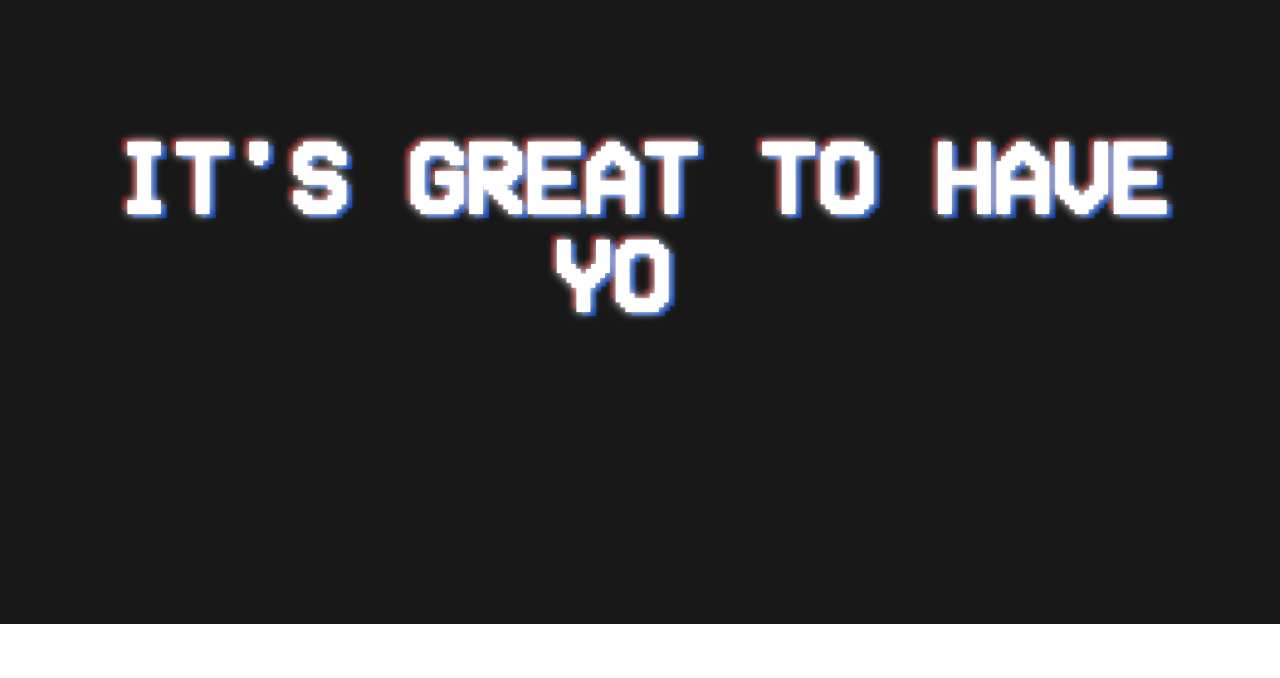
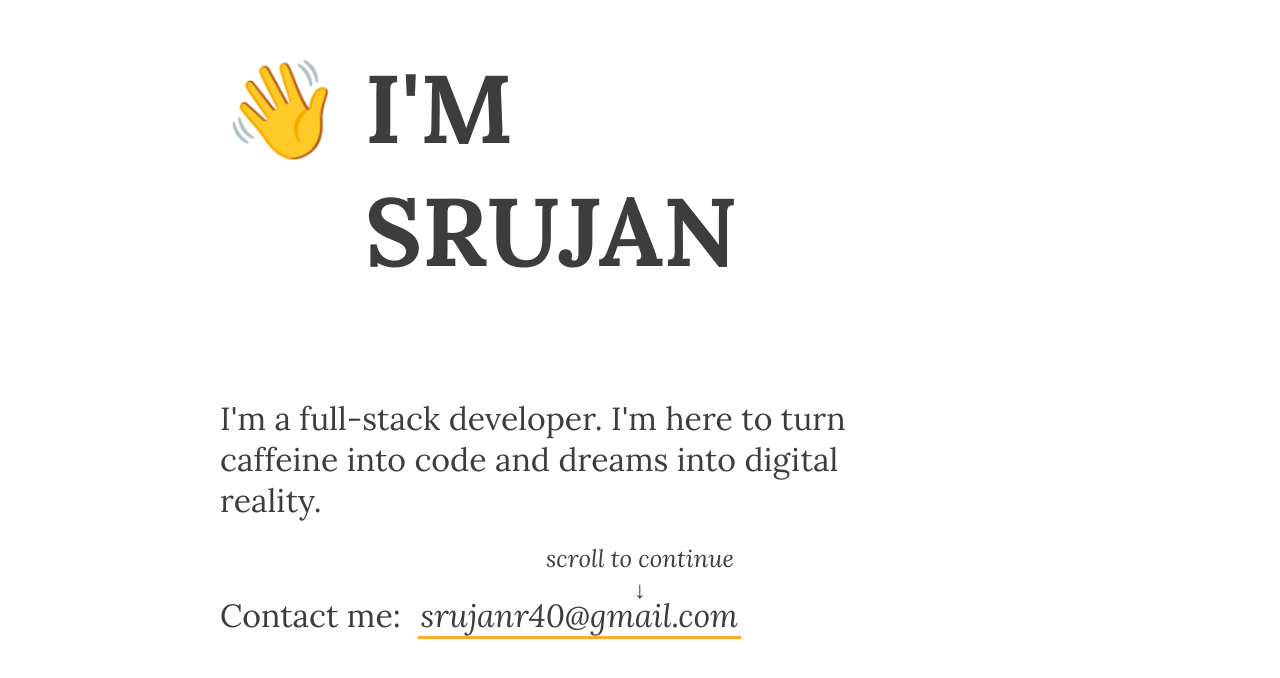
Before and after one commit to srujanr40/personal_website, a React (Create React App) app in the folder client/: page / in a window 1280 px wide. Shown: the part 176-854 px from the top of the page. Before the commit the page ends 800 px from the top, so only its background shows below. Built offline with nearby package versions, Linux system fonts and the light colour scheme.

Commit message:
working home intro to the home page

```diff
--- a/client/src/App.css
+++ b/client/src/App.css
@@ -3,6 +3,17 @@
   src: url('./fonts/vcr.ttf') format('truetype');
 }
 
+@font-face {
+  font-family: 'lora';
+  src: url('./fonts/lora.ttf') format('truetype');
+}
+
+@font-face {
+  font-family: 'lora-italic';
+  src: url('./fonts/lora-italic.ttf') format('truetype');
+}
+
 body {
-  font-family: 'VCR'; /* Fallback to sans-serif if 'VCR' is not available */
+  font-family: Arial, Helvetica, sans-serif;
+  background-color: #ffffff;
 }
--- a/client/src/App.js
+++ b/client/src/App.js
@@ -6,7 +6,6 @@ import {
 import './App.css'
 import './fonts/vcr.ttf'
 import Home from './components/Home/Home'
-import About from './components/About/About'
 
 function App() {
   return (
@@ -14,7 +13,6 @@ function App() {
         <main>
           <Routes>
             <Route path="/" element={<Home />} />
-            <Route path="/about" element={<About />} />
           </Routes>
         </main>
       </Router>
--- a/client/src/components/About/About.jsx
+++ /dev/null
@@ -1,9 +0,0 @@
-
-
-export default function About () {
-    return (
-        <div>
-            <h1>About</h1>
-        </div>
-    )
-}
--- /dev/null
+++ b/client/src/components/Email/Email.css
@@ -0,0 +1,32 @@
+.email {
+    position: relative;
+    display: inline-block;
+    cursor: pointer;
+}
+
+.email p {
+    position: relative;
+    z-index: 1;
+    border-bottom: 3px solid rgb(255, 170, 42);
+    padding-left: 3px;
+    padding-right: 3px;
+}
+
+.highlight {
+    position: absolute;
+    top: 1em;
+    left: 0;
+    right: 0;
+    bottom: 1em;
+    background-color: rgb(255, 170, 42); /* Highlight color */
+    transform-origin: bottom;
+    z-index: 0;
+}
+
+.intro_text {
+    display: inline-flex;
+    font-family: 'lora';
+    font-size: 200%;
+    grid-column: 2;
+    color: #3d3d3d;
+}
--- /dev/null
+++ b/client/src/components/Email/Email.jsx
@@ -0,0 +1,38 @@
+import "./Email.css";
+import { motion } from "framer-motion";
+
+export default function Email() {
+    const highlightAnimation = {
+        initial: {
+            scaleY: 0,
+        },
+        hover: {
+            scaleY: 1,
+            transition: {
+                duration: 0.5,
+                ease: 'easeInOut',
+            },
+        },
+    }
+
+    const handleClick = () => {
+        const email = 'mailto:srujanr40@gmail.com';
+        window.location.href = email;
+    }
+
+
+    return (
+        <div className = 'intro_text'>
+            <p>
+                {"Contact me: \u00A0"}
+            </p>
+            <motion.div className='email' initial="initial" whileHover="hover">
+                <p onClick={handleClick}>
+                    srujanr40@gmail.com
+                </p>
+                {/* Background highlight element */}
+                <motion.div className="highlight" variants={highlightAnimation} />
+            </motion.div>
+        </div>
+    );
+};
--- a/client/src/components/Home/Home.css
+++ b/client/src/components/Home/Home.css
@@ -4,94 +4,53 @@ html, body {
     padding: 0;
 }
 
-@media screen{
-    .crt {
-      animation: scanlines infinite 55s linear ;
-    }
-}
-@keyframes scanlines {
-    from {
-      background-position: 0 0;
-    }
-    to {
-      background-position: 0 -10px;
-    }
+.home {
+  display: grid;
+  grid-template-columns: 1fr 3fr 2fr;
+  gap: 10px;
 }
 
-.crt {
-    /* scanlines */
-      background: linear-gradient(to top, #000000 10%, #000000 20%, #181818 50%, #333333 100%);
-      background-size: cover;
-      background-size: 100% 1px;
-
-    /* retro stuff */
-    font-family: 'VCR';
-      /* color: #ffffff;
-      font-size: 50px;
-      text-align: center; */
-      text-shadow:
-                0 0 10px #ffffff,
-                6px 4px 0px rgba(0, 85, 255, 0.6),
-                -6px -4px 0px rgba(164, 3, 3, 0.5);
-
-
-    /* flex stuff */
-      display: flex;
-      flex-direction: column;
-      align-items: center;
-      justify-content: center;
-      /*filter: blur(.8px);*/
-
-
-    /* full screen */
-      height: 100%;
-      width: 100%;
-      position: fixed; /* Or absolute, depending on your needs */
-      top: 0;
-      left: 0;
+.title_text {
+  display: inline-flex;
+  font-family: 'lora';
+  grid-column: 2;
+  padding-top: 25%;
+  font-size: 300%;
+  color: #3d3d3d;
 }
 
-.crt h1 {
-    /* retro stuff */
-    font-family: 'VCR';
-    color: #ffffff;
-    font-size: 100px;
-    text-align: center;
-    /* text-shadow:
-              0 0 10px #ffffff,
-              6px 4px 0px rgba(119, 119, 119, 0.5);  */
+.intro_text {
+  display: inline-flex;
+  font-family: 'lora';
+  font-size: 200%;
+  grid-column: 2;
+  color: #3d3d3d;
 }
 
-.intro {
-    display: flex;
-    flex-direction: column;
-    align-items: center;
-    justify-content: center;
-    height: 100%;
-    width: 100%;
-    position: fixed;
-    top: 0;
-    left: 0;
+.email {
+  font-family: 'lora-italic';
+  color: #3d3d3d;
 }
 
-.landingPage {
-    display: flex;
-    flex-direction: column;
-    align-items: center;
-    height: 100%;
-    width: 100%;
-    position: fixed;
-    top: 0;
-    left: 0;
+.scroll_prompt {
+  font-family: 'lora-italic';
+  position: fixed; /* Fixed position to stay at the bottom */
+  bottom: 20px; /* Distance from the bottom */
+  left: 0;
+  right: 0;
+  text-align: center; /* Center the content horizontally */
+  z-index: 1000; /* Ensure it's above other content */
+  color: #3d3d3d;
 }
 
-.intro {
-    display: flex;
-    justify-content: center;
-    width: 100%; /* Ensure full width to center content initially */
-    transition: transform 2s ease; /* Smooth transition for the transform */
+.scroll_prompt p {
+  font-size: 150%;
+  margin: 0;
+  padding: 0;
 }
 
-.intro.start {
-    transform: translateY(-40%); /* Adjust based on your layout for the start position */
+.scroll_prompt span {
+  font-family: 'lora';
+  margin: 10px auto 0; /* Margin to space out the arrow from the text */
+  font-size: 150%;
 }
--- a/client/src/components/Home/Home.jsx
+++ b/client/src/components/Home/Home.jsx
@@ -1,66 +1,105 @@
 import './Home.css';
 import React, { useState, useEffect } from 'react';
 import { TypeAnimation } from 'react-type-animation';
-import { motion } from 'framer-motion';
-import NavigationBar from '../NavigationBar/NavigationBar';
+import { motion, AnimatePresence } from 'framer-motion';
+import Email from '../Email/Email';
 
 export default function Home() {
-    const [introDone, setIntroDone] = useState(false);
-    const [textDone, setTextDone] = useState(false);
+    const [showScrollPrompt, setShowScrollPrompt] = useState(true);
+
+    const waveVariants = {
+        wave: {
+            rotate: [0, 14, -8, 14, 0],
+            transition: {
+                duration: 2.5,
+                ease: "easeInOut",
+                repeat: Infinity,
+                repeatType: "loop",
+            },
+        },
+    };
+
+    const bounceVariants = {
+        bounce: {
+            y: ["0%", "15%", "0%"],
+            transition: {
+                y: {
+                    repeat: Infinity,
+                    duration: 1.5,
+                    ease: "easeOut",
+                },
+            },
+        },
+    };
+
+    const fadeVariants = {
+        initial: { opacity: 0 },
+        animate: { opacity: 1 },
+        exit: { opacity: 0 },
+    };
 
     useEffect(() => {
-        const textTimer = setTimeout(() => {
-            setTextDone(true);
-        }, 13500);
-        const introTimer = setTimeout(() => {
-            setIntroDone(true);
-        }, 17500);
+        const handleScroll = () => {
+            if (window.scrollY > 50) {
+                setShowScrollPrompt(false);
+            } else {
+                setShowScrollPrompt(true);
+            }
+        };
 
-        return () => {
-            clearTimeout(textTimer);
-            clearTimeout(introTimer);
-        };
+        window.addEventListener('scroll', handleScroll);
+
+        return () => window.removeEventListener('scroll', handleScroll);
     }, []);
 
-    useEffect(() => {
-        if (textDone) {
-            // This effect is now handled by CSS for smooth transition
-        }
-    }, [textDone]);
-
     return (
-        <div className='crt' onClick={() => setIntroDone(true)}>
-            {!introDone && (
-                <motion.div className={`intro ${textDone ? 'start' : ''}`}>
+        <div>
+        <div className='home'>
+            <div className='title_text'>
+                <motion.div variants={waveVariants} animate="wave">
+                    <h1>{"👋  \u00A0"}</h1>
+                </motion.div>
                 <TypeAnimation
                     cursor={true}
                     sequence={[
-                            "HEY STRANGER!",
-                            1000,
-                            "IT'S GREAT TO HAVE YOU HERE",
-                            1000,
-                            "FEEL FREE TO BROWSE AROUND!",
+                        "HI THERE!",
+                        2000,
+                        "I'M SRUJAN",
                     ]}
-                        wrapper='h1'
-                        speed={0.5}
-                        repeat={0}
-                    />
-                </motion.div>
-            )}
-            {introDone && (
-                <motion.div className='landingPage'>
-                    <TypeAnimation
-                        cursor={true}
-                        sequence={["WELCOME!"]}
                     wrapper='h1'
                     speed={1}
                     repeat={0}
                 />
-                    <motion.div>
-                        <NavigationBar />
+            </div>
+            <br />
+            <div className='intro_text'>
+                <p>
+                    I'm a full-stack developer. I'm here to turn caffeine into code and dreams into digital reality.
+                </p>
+            </div>
+            <br />
+            <Email />
+            <AnimatePresence>
+                {showScrollPrompt && (
+                    <motion.div
+                        variants={fadeVariants}
+                        initial="initial"
+                        animate="animate"
+                        exit="exit"
+                    >
+                        <motion.div
+                            className="scroll_prompt"
+                            variants={bounceVariants}
+                            animate="bounce"
+                        >
+                            <p>scroll to continue</p>
+                            <motion.span>↓</motion.span>
                         </motion.div>
                     </motion.div>
                 )}
+            </AnimatePresence>
+        </div>
+            <div style={{ height: '2000px' }}></div> {/* Empty space */}
         </div>
     );
 }
--- a/client/src/components/NavigationBar/NavigationBar.jsx
+++ /dev/null
@@ -1,15 +0,0 @@
-import React from 'react';
-import './NavigationBar.css'; // Import your CSS file for navigation bar styling
-
-function NavigationBar() {
-    return (
-        <div className="navbar">
-            <a href="/">Home</a>
-            <a href="/projects">Projects</a>
-            <a href="/resume">Resume</a>
-            <a href="/contact">Contact</a>
-        </div>
-    );
-}
-
-export default NavigationBar;
```
Also changed, not shown: client/src/components/NavigationBar/NavigationBar.css (deleted, +0 -31 lines), client/src/fonts/lora-italic.ttf (added), client/src/fonts/lora.ttf (added). Lines whose indentation alone changed are shown as unchanged.
